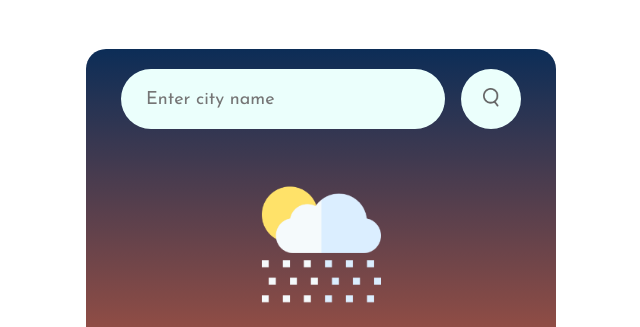
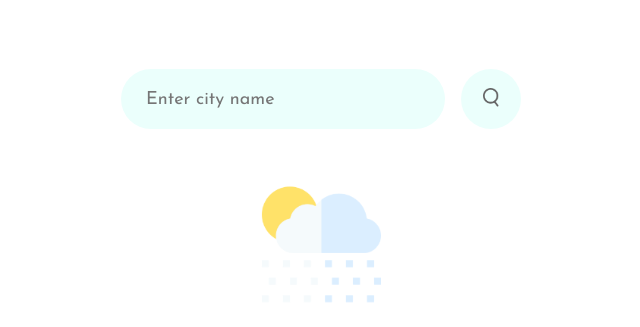
Before and after one commit to skshareef41319s/WEATHER-APP, a plain HTML site: page index.html in a window 1280 px wide. Shown: the part 114-441 px from the top of the page, without its empty margins (319-959 px from the left). Drawn offline with Linux system fonts and the light colour scheme.

Commit message:
removed bg to card

```diff
--- a/style.css
+++ b/style.css
@@ -22,7 +22,6 @@ body {
 .card {
     width: 90%;
     max-width: 470px;
-    background: linear-gradient(180deg, #0C2D57, #FC6736);
     color: #000000;
     margin: 100px auto 0;
     border-radius: 20px;
```
